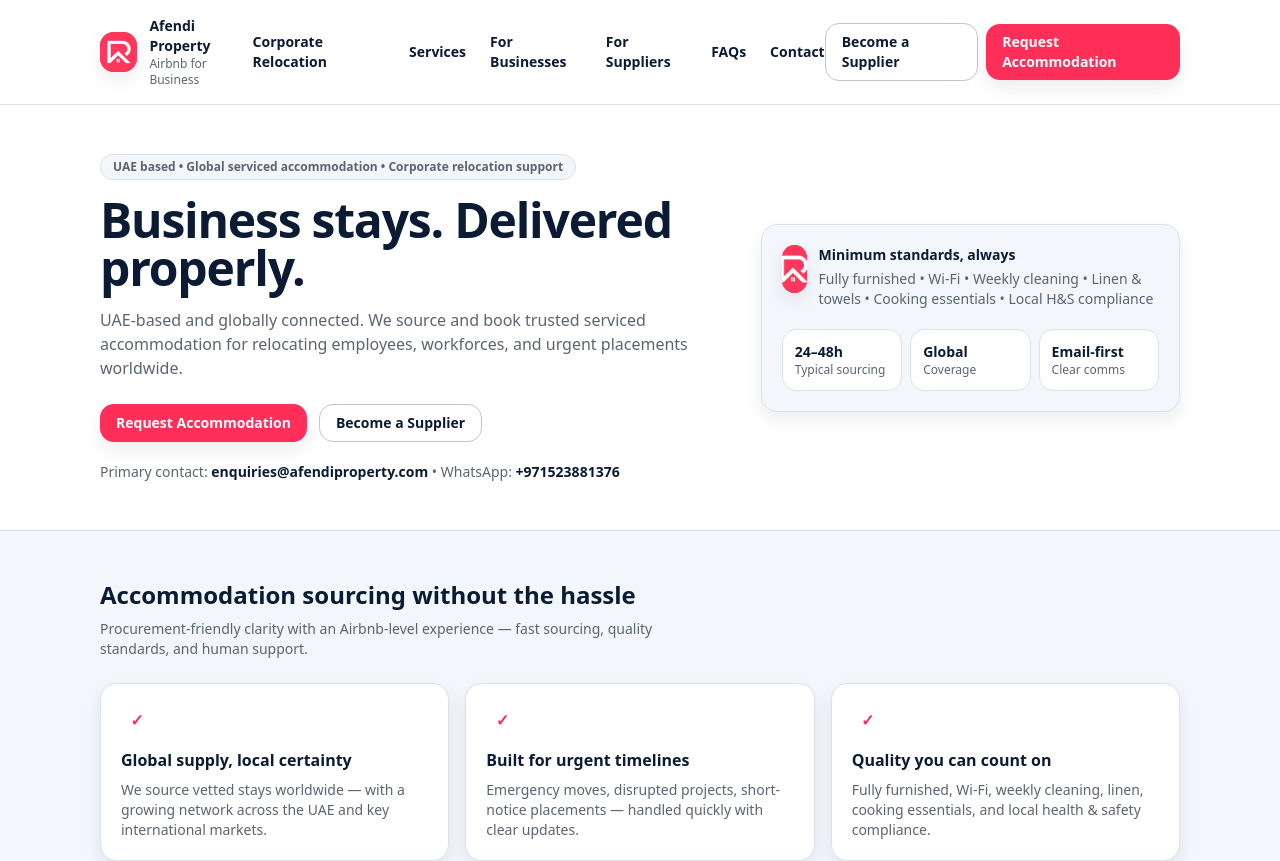
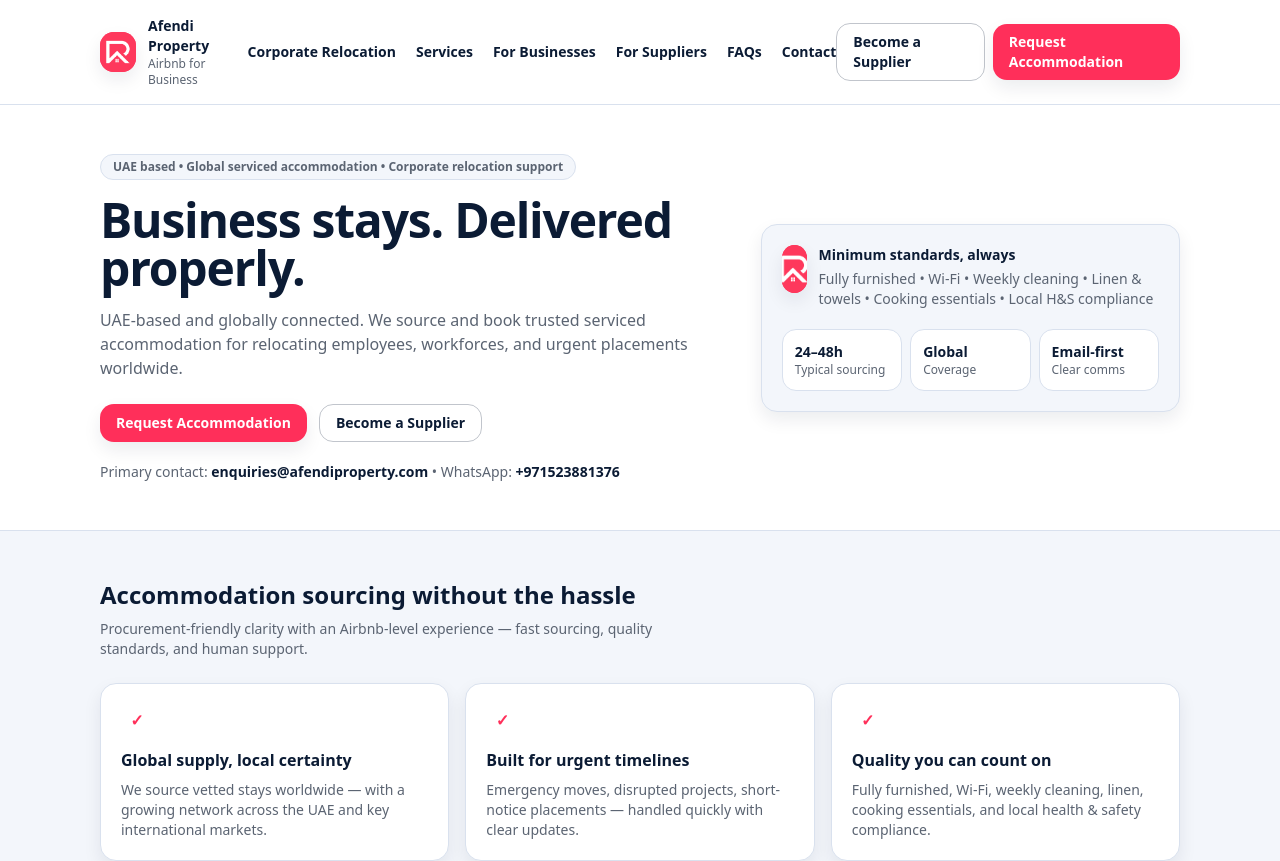
Before and after one commit to AfendiProperty/afendi-property, a Next.js app: page / in a window 1280 px wide. Shown: the top 861 px of the page. Built offline with nearby package versions, Linux system fonts and the light colour scheme; no server answers.

Commit message:
Fix header spacing

```diff
--- a/components/Header.tsx
+++ b/components/Header.tsx
@@ -35,13 +35,17 @@ export function Header() {
           </span>
         </Link>
 
-        <nav className="hidden md:flex items-center gap-6 text-sm font-semibold text-brand-navy">
-          {nav.map((i) => (
-            <Link key={i.href} href={i.href} className="hover:opacity-80">
-              {i.label}
-            </Link>
-          ))}
-        </nav>
+        <nav className="hidden md:flex items-center space-x-5 text-sm font-semibold text-brand-navy">
+  {nav.map((i) => (
+    <Link
+      key={i.href}
+      href={i.href}
+      className="hover:opacity-80 whitespace-nowrap"
+    >
+      {i.label}
+    </Link>
+  ))}
+</nav>
 
         <div className="hidden md:flex items-center gap-2">
           <Button href="/for-suppliers" variant="secondary">Become a Supplier</Button>
```
